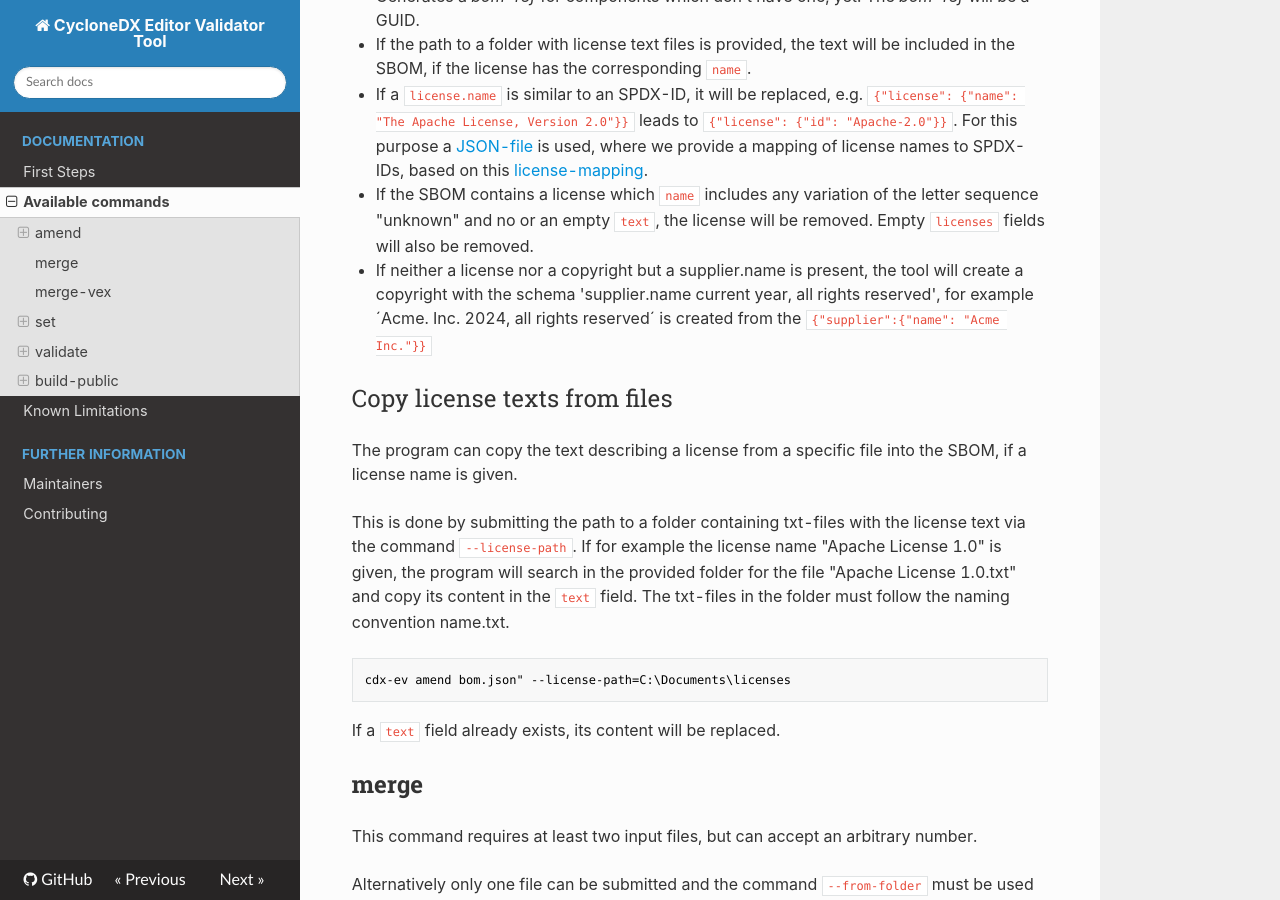
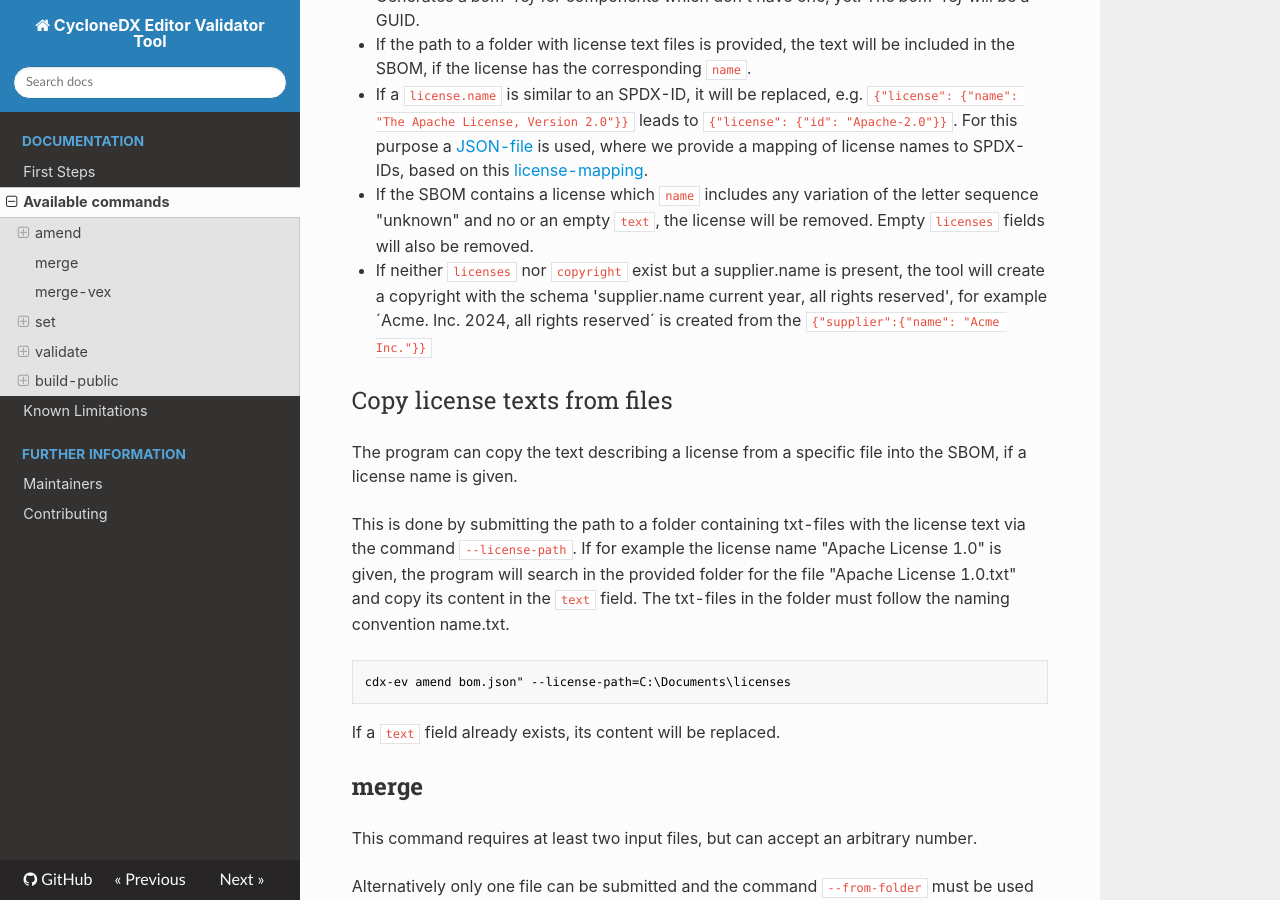
Before and after one commit to Festo-se/cyclonedx-editor-validator, an MkDocs documentation site: the page built from docs/available_commands.md, in a window 1280 px wide and 900 px high, scrolled down 930 px. Built offline with MkDocs 1.6.1, drawn with Linux system fonts in a browser that asks for light colours; nearby versions of some CDN libraries; some web fonts are replaced.

Commit message:
docs: adapt documentation

```diff
--- a/docs/available_commands.md
+++ b/docs/available_commands.md
@@ -25,7 +25,7 @@ Currently, the command adds or modifies the following pieces of information:
 * If the path to a folder with license text files is provided, the text will be included in the SBOM, if the license has the corresponding `name`.
 * If a `license.name` is similar to an SPDX-ID, it will be replaced, e.g. `{"license": {"name": "The Apache License, Version 2.0"}}` leads to `{"license": {"id": "Apache-2.0"}}`. For this purpose a [JSON-file](https://github.com/Festo-se/cyclonedx-editor-validator/blob/main/cdxev/amend/license_name_spdx_id_map.json) is used, where we provide a mapping of license names to SPDX-IDs, based on this [license-mapping](https://github.com/CycloneDX/cyclonedx-core-java/blob/master/src/main/resources/license-mapping.json).
 * If the SBOM contains a license which `name` includes any variation of the letter sequence "unknown" and no or an empty `text`, the license will be removed. Empty `licenses` fields will also be removed.
-* If neither a license nor a copyright but a supplier.name is present, the tool will create a copyright with the schema 'supplier.name current year, all rights reserved', for example ´Acme. Inc. 2024, all rights reserved´ is created from the `{"supplier":{"name": "Acme Inc."}}`
+* If neither `licenses` nor `copyright` exist but a supplier.name is present, the tool will create a copyright with the schema 'supplier.name current year, all rights reserved', for example ´Acme. Inc. 2024, all rights reserved´ is created from the `{"supplier":{"name": "Acme Inc."}}`
 
 ### Copy license texts from files
 
```
